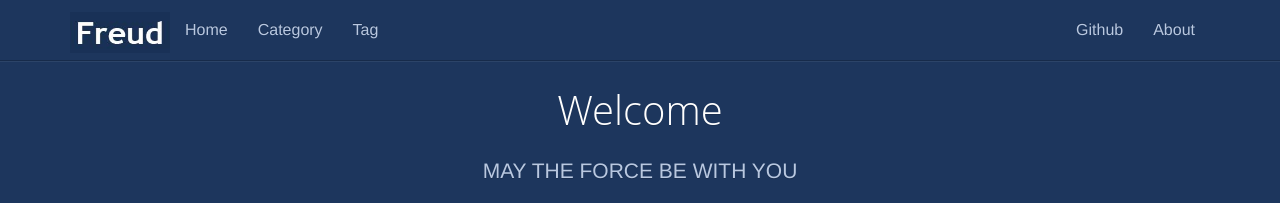
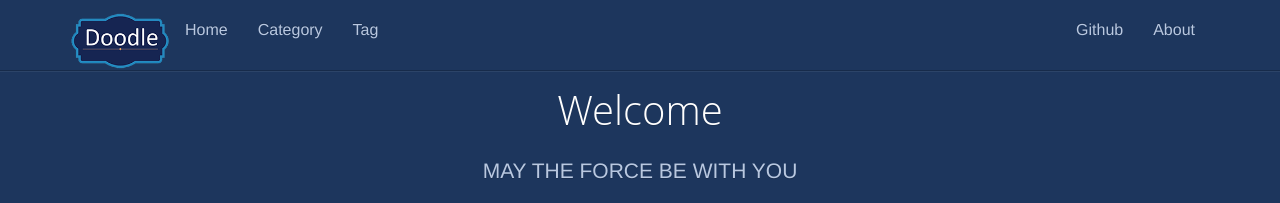
Before and after one commit to doodle777/doodle777.github.io, a Jekyll site: the page built from index.html, in a window 1280 px wide. Shown: the top 203 px of the page. Built offline with Jekyll 4.4.1, drawn with Linux system fonts in a browser that asks for light colours; the list of posts is cut into pages by our own code; comment, search, counter and statistics services are not loaded.

Commit message:
change logo

```diff
--- a/_includes/head.html
+++ b/_includes/head.html
@@ -4,8 +4,8 @@
 	<meta name="viewport" content="width=device-width, initial-scale=1.0">
 	<title>{{ page.title }}</title>
 
-	<link rel="shortcut icon" href="{{ '/styles/images/favicon.jpg' | prepend: site.baseurl }}">
-	<link rel="icon" href="{{ '/styles/images/favicon.jpg' | prepend: site.baseurl }}">
+	<link rel="shortcut icon" href="{{ '/styles/images/favicon_64.png' | prepend: site.baseurl }}">
+	<link rel="icon" href="{{ '/styles/images/favicon_64.png' | prepend: site.baseurl }}">
 
 	<link rel="stylesheet" href="{{ '/styles/css/index.css' | prepend: site.baseurl }}">
 	<link rel="stylesheet" href="{{ '/styles/css/main.css' | prepend: site.baseurl }}">
--- a/_includes/header.html
+++ b/_includes/header.html
@@ -7,7 +7,7 @@
         <span class="icon-bar"></span>
       </button>
       <a href="/" class="navbar-brand">
-        <img src="{{ '/styles/images/logo.jpg' | prepend: site.baseurl }}">
+        <img src="{{ '/styles/images/logo_small.png' | prepend: site.baseurl }}">
       </a>
     </div>
     <nav class="collapse navbar-collapse bs-navbar-collapse" role="navigation">
```
Also changed, not shown: assets/favicon.ico (deleted), assets/favicon.png (deleted), styles/images/favicon.jpg (deleted), styles/images/favicon_1024.png (added), styles/images/favicon_64.png (added), styles/images/logo.jpg (deleted), styles/images/logo_big.png (added), styles/images/logo_small.png (added).
